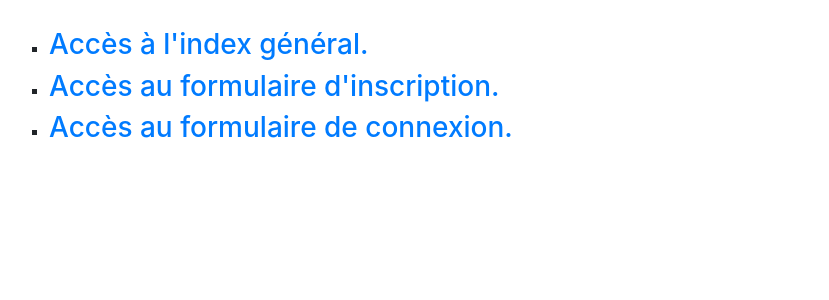
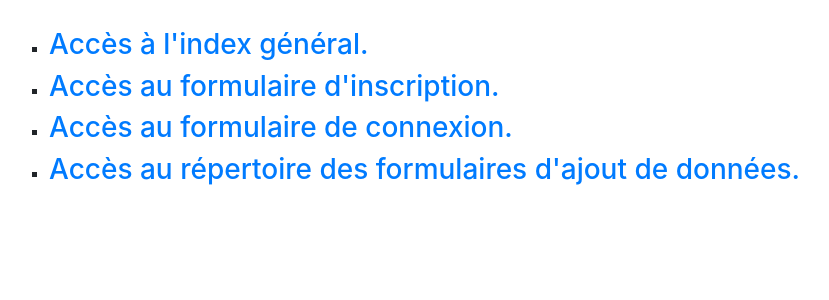
Before and after one commit to ValentinDeCraene/Projet_Criminalithe, a Flask app: page / in a window 1280 px wide. Shown: the part 268-568 px from the top of the page, without its empty margins (76-905 px from the left). Run offline with Flask 2, Linux system fonts and the light colour scheme; some libraries are stand-ins or nearby versions.

Commit message:
ajout des formulaires d'ajout de données et de suppression pour les amendes

```diff
--- a/Criminalithe/app/routes/__init__.py
+++ b/Criminalithe/app/routes/__init__.py
@@ -19,6 +19,10 @@ def accueil():
 def index():
     return render_template("pages/Index.html")
 
+@app.route("/repertoire/")
+def repertoire():
+    return render_template("pages/repertoire.html")
+
 #Route menant aux différentes pages d'index:
 
 @app.route("/Index/personnes/")
@@ -36,6 +40,8 @@ def index_sources():
 def index_amendes():
     amendes = Amendes.query.all()
     return render_template("pages/Index_amendes.html", amendes=amendes)
+
+
 
 #Route menant aux différentes pages de contenu:
 
@@ -304,37 +310,90 @@ def source_update(source_id):
         updated=updated
     )
 
-# Une possibilité est la suivante :
-# def recherche():
-# motclef = request.args.get("keyword", None)
-# resultats = []
-# titre = "Recherche"
-# if motclef:
-# resultatsAmendes =\
-# Amendes.query.filter(or_(
-# Amendes.amendes_transcription.like("%{}%".format(motclef)),
-# Amendes.amendes_id.like("%{}%".format(motclef)),
-# Amendes.amendes_type.like("%{}%".format(motclef)),
-# Amendes.amendes_montant.like("%{}%".format(motclef)),
-# Amendes.amendes_source_id.like("%{}%".format(motclef)),
-# Amendes.amendes_franche_verite.like("%{}%".format(motclef))
-# )
-# ).all()
-# if resultatsAmendes:
-# Pour que resultats ne se transforme pas en liste de listes (chaque table interrogée rendant une liste),
-# boucler sur chaque résultat pour l'ajouter
-# for resultat in resultatsAmendes:
-# resultats.append(resultat)
+@app.route("/ajout_amende", methods=["GET", "POST"])
+@login_required
+def ajout_amende():
 
-# Sur un attribut de la table Personnes
-# resultatsPersonnes = Personnes.query.filter(Personnes.personnes_nom.like("%{}%".format(motclef))).all()
-# if resultatsPersonnes:
-# for resultat in resultatsPersonnes:
-# resultats.append(resultat)
+    # Ajout d'une amende
+    if request.method == "POST":
+        statut, informations = Amendes.ajout_amende(
+        ajout_amendes_id = request.form.get("ajout_amendes_id", None),
+        ajout_amendes_source_id = request.form.get("ajout_amendes_source_id", None),
+        ajout_amendes_montant = request.form.get("ajout_amendes_montant", None),
+        ajout_amendes_type = request.form.get("ajout_amendes_type", None),
+        ajout_amendes_franche_verite = request.form.get("ajout_amendes_franche_verite", None),
+        ajout_amendes_transcription= request.form.get("ajout_amendes_transcription", None),
+        #categorie_id = request.form.get("categorie_id", None),
+        #localisation_id = request.form.get("localisation_id", None),
+        )
 
-# titre = "Résultat pour la recherche `" + motclef + "`"
-# return render_template("pages/recherche.html", resultats=resultats, titre=titre)
+        if statut is True:
+            flash("Ajout d'une nouvelle amende", "success")
+            return redirect("/")
+        else:
+            flash("L'ajout a échoué pour les raisons suivantes : " + ", ".join(informations), "danger")
+            return render_template("pages/ajout_amende.html")
+    else:
+        return render_template("pages/ajout_amende.html")
 
+@app.route("/ajout_personne", methods=["GET", "POST"])
+@login_required
+def ajout_personne():
 
-# Si j'ajoute les paramètres suivants, je me retrouve face à une erreur de type NotCallable
-# De plus, problème avec la méthode paginate qui renvoie un objet non iteable donc impossible d'ajouter les deux résultats.
+    # Ajout d'une personne
+    if request.method == "POST":
+        statut, informations = Personnes.ajout_personne(
+        ajout_personnes_id = request.form.get("ajout_personnes_id", None),
+        ajout_personnes_amendes_id = request.form.get("ajout_personnes_amendes_id", None),
+        ajout_personnes_nom = request.form.get("ajout_personnes_nom", None),
+        ajout_personnes_prenom = request.form.get("ajout_personnes_prenom", None)
+        )
+
+        if statut is True:
+            flash("Ajout d'une nouvelle personne", "success")
+            return redirect("/")
+        else:
+            flash("L'ajout a échoué pour les raisons suivantes : " + ", ".join(informations), "danger")
+            return render_template("pages/ajout_personne.html")
+    else:
+        return render_template("pages/ajout_personne.html")
+
+@app.route("/ajout_source", methods=["GET", "POST"])
+@login_required
+def ajout_source():
+
+    # Ajout d'une personne
+    if request.method == "POST":
+        statut, informations = Source.ajout_source(
+        ajout_source_id = request.form.get("ajout_source_id", None),
+        ajout_source_date = request.form.get("ajout_source_date", None)
+        )
+
+        if statut is True:
+            flash("Ajout d'une nouvelle source", "success")
+            return redirect("/")
+        else:
+            flash("L'ajout a échoué pour les raisons suivantes : " + ", ".join(informations), "danger")
+            return render_template("pages/ajout_source.html")
+    else:
+        return render_template("pages/ajout_source.html")
+
+@app.route("/supprimer_amende/<int:amendes_id>", methods=["POST", "GET"])
+@login_required
+def supprimer_amende(amendes_id):
+
+    suppr_amende = Amendes.query.get(amendes_id)
+
+    if request.method == "POST":
+        statut = Amendes.supprimer_oeuvre(
+            amendes_id=amendes_id
+        )
+
+        if statut is True:
+            flash("Suppression réussie", "success")
+            return redirect("/")
+        else:
+            flash("La suppression a échoué. Réessayez !", "error")
+            return redirect("/")
+    else:
+        return render_template("pages/supprimer_amende.html", suppr_amende=suppr_amende)
--- a/Criminalithe/app/templates/pages/Index.html
+++ b/Criminalithe/app/templates/pages/Index.html
@@ -1,6 +1,6 @@
 {% extends "conteneur.html" %}
 {% block corps %}
-    <h2> Bienvenue dans l'index général.</h2>
+    <h2> Bienvenue dans le répertoire des formulaires.</h2>
 <ul>
     <li> Pour accéder à l'index des amendes,<a href="{{url_for('index_amendes')}}"> cliquez ici.</a></li>
     <li> Pour accéder à l'index des personnes,<a href="{{url_for('index_personnes')}}"> cliquez ici.</a></li>
--- a/Criminalithe/app/templates/pages/accueil.html
+++ b/Criminalithe/app/templates/pages/accueil.html
@@ -11,5 +11,7 @@
     <li><h3><a href="{{url_for('index')}}">Accès à l'index général.</a></li></h3>
     <li><h3><a href="{{url_for('inscription')}}">Accès au formulaire d'inscription.</a></li></h3>
     <li><h3><a href="{{url_for('connexion')}}">Accès au formulaire de connexion.</a></li></h3>
+    <li><h3><a href="{{url_for('repertoire')}}">Accès au répertoire des formulaires d'ajout de données.</a></li></h3>
+
 </ul>
 {% endblock %}
```
Also changed, not shown: Criminalithe/app/modeles/donnees.py (+113 -6 lines), Criminalithe/bdd.db.
